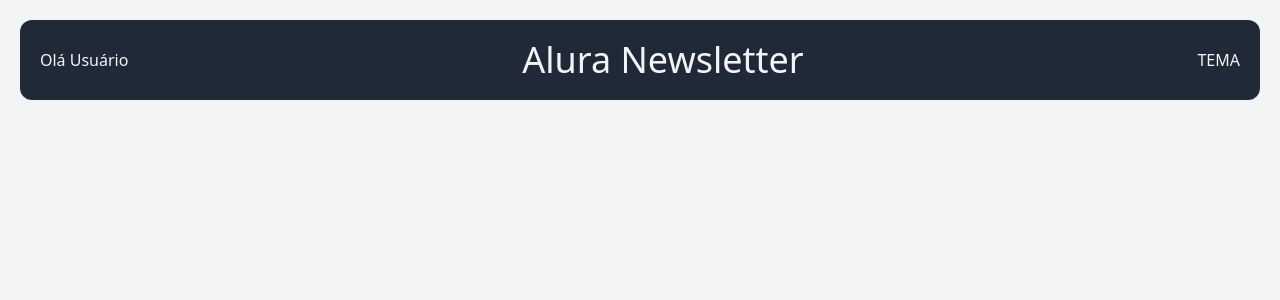
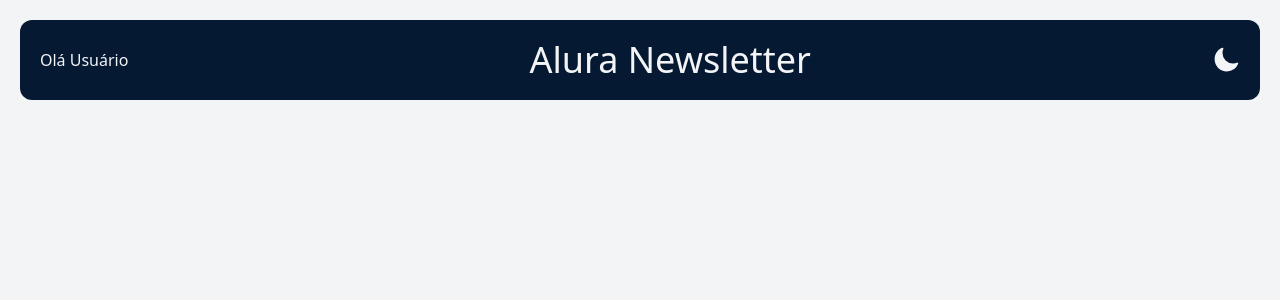
Before and after one commit to AndressaDaCosta/react-tailwind, a React (Vite) app: page / in a window 1280 px wide. Shown: the top 300 px of the page. Built offline with nearby package versions, Linux system fonts and the light colour scheme.

Commit message:
darkmode

```diff
--- a/src/App.jsx
+++ b/src/App.jsx
@@ -1,4 +1,4 @@
-import Header from './components/Header';
+import Header from './components/Header/Header';
 
 
 function App() {
--- a/src/components/Header.jsx
+++ b/src/components/Header/Header.jsx
@@ -1,11 +1,13 @@
+import ToggleTheme from "../ToggleTheme/ToggleTheme";
+
 const Header = () => {
 	return (
-		<div className="p-5 sm:m-5 sm:rounded-xl bg-gray-800 flex justify-between items-center">
+		<div className="p-5 sm:m-5 sm:rounded-xl bg-alura-200 dark:bg-dark-200 flex justify-between items-center">
 			<span className="text-gray-100">Olá Usuário</span>
 			<h1 className="text-gray-100 text-2xl sm:text-4xl">
 				Alura Newsletter
 			</h1>
-			<span className="hidden sm:block text-gray-100">TEMA</span>
+			<ToggleTheme />
 		</div>
 	);
 };
--- /dev/null
+++ b/src/components/ToggleTheme/ToggleTheme.jsx
@@ -0,0 +1,34 @@
+import React, { useEffect, useState } from 'react';
+import { SunIcon, MoonIcon } from '@heroicons/react/24/solid';
+
+const ToggleTheme = () => {
+	const pageRef = document.documentElement.classList;
+	const systemThemePreference = window.matchMedia(
+		'(prefers-color-scheme: dark)'
+	).matches;
+	const [dark, setDark] = useState(systemThemePreference);
+
+	useEffect(() => {
+		dark && pageRef.add('dark');
+	}, []);
+
+	const toggleTheme = () => {
+		pageRef.toggle('dark');
+		setDark(!dark);
+	};
+
+	return (
+		<div className="hidden sm:block">
+			<SunIcon
+				className="w-7 h-7 text-gray-100 cursor-pointer hidden dark:block"
+				onClick={toggleTheme}
+			/>
+			<MoonIcon
+				className="w-7 h-7 text-gray-100 cursor-pointer block dark:hidden"
+				onClick={toggleTheme}
+			/>
+		</div>
+	);
+};
+
+export default ToggleTheme;
```
